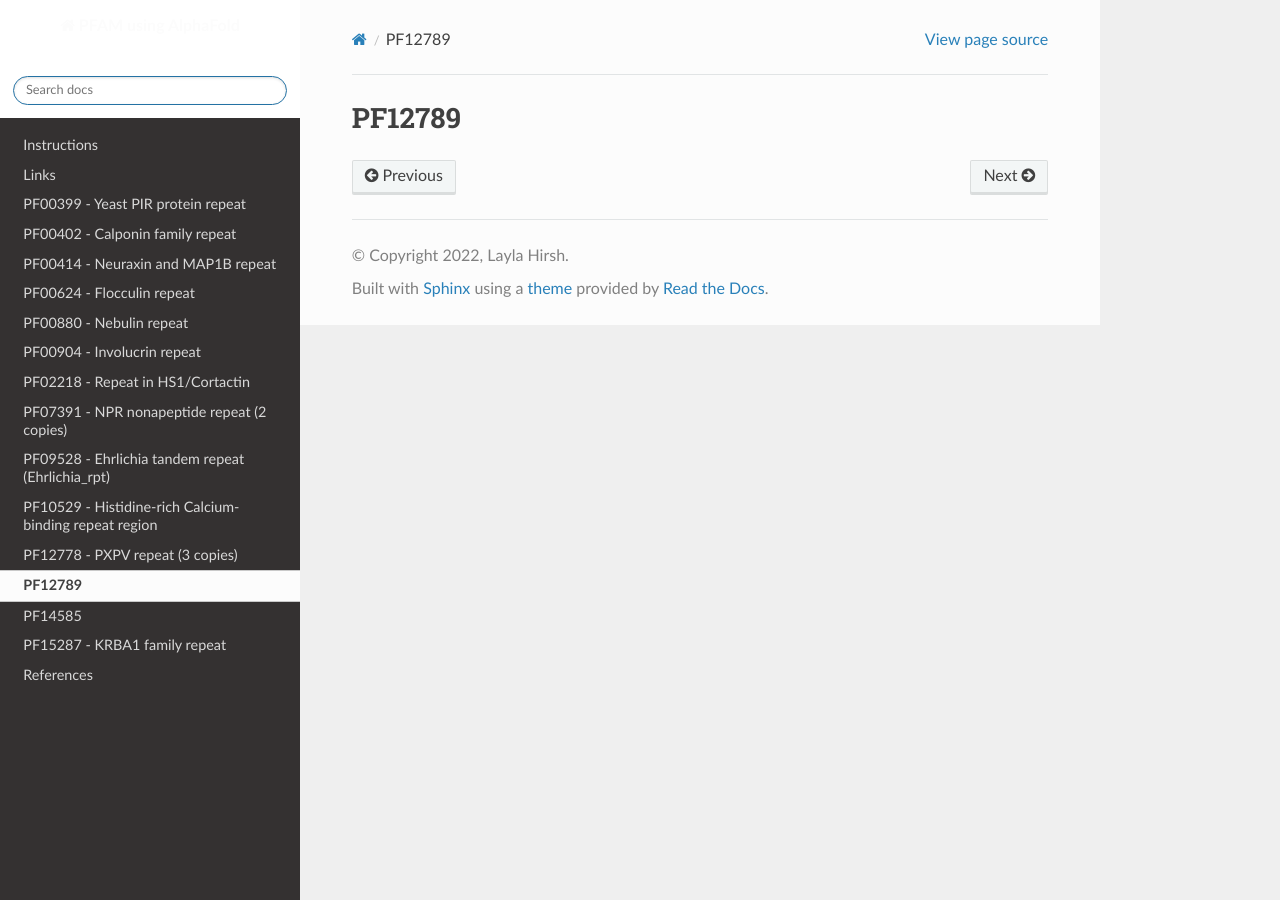
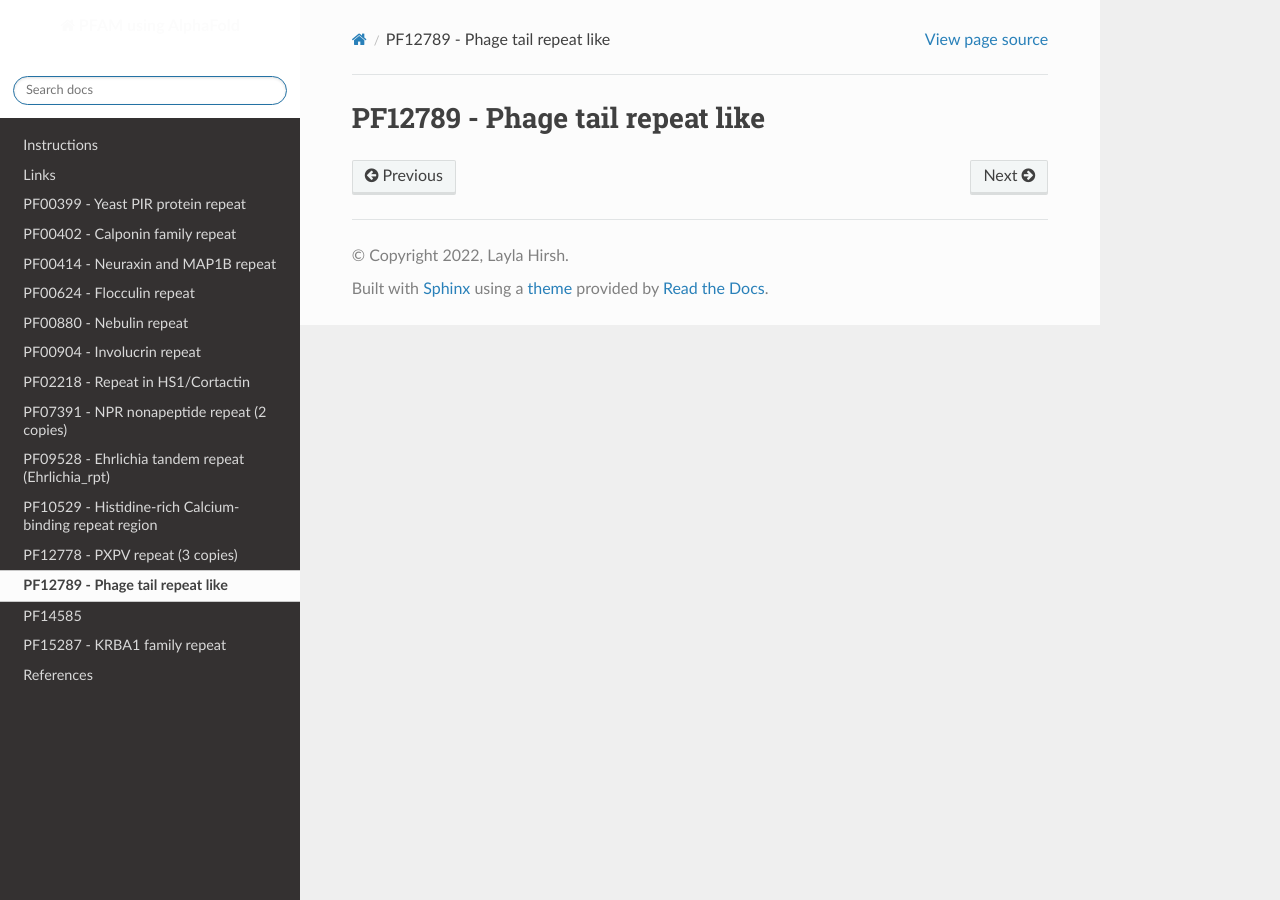
Before and after one commit to DraLaylaHirsh/AlphaFoldPfam, a Sphinx documentation site: the page built from docs/PF12789.rst, in a window 1280 px wide. Built offline with Sphinx 7.4.7 and the Read the Docs theme 2.0.0, drawn with Linux system fonts in a browser that asks for light colours.

Commit message:
Update PF12789.rst

```diff
--- a/docs/PF12789.rst
+++ b/docs/PF12789.rst
@@ -1,2 +1,2 @@
-PF12789
-=======
+PF12789 - Phage tail repeat like
+================================
```
